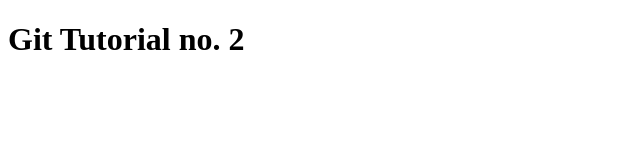
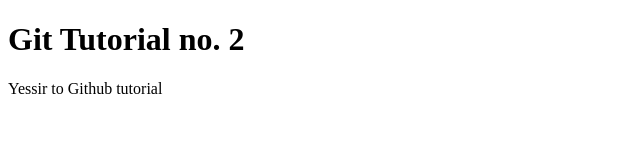
Before and after one commit to jumborich/git-two, a plain HTML site: page index.html in a window 1280 px wide. Shown: the whole page, without its empty margins (0-640 px from the left). Drawn offline with Linux system fonts and the light colour scheme.

Commit message:
added index paragraph

```diff
--- a/index.html
+++ b/index.html
@@ -3,9 +3,11 @@
 <head>
     <meta charset="UTF-8">
     <meta name="viewport" content="width=device-width, initial-scale=1.0">
-    <title>my second commit</title>
+    <title>Github tutorial-2</title>
 </head>
 <body>
+
     <h1>Git Tutorial no. 2</h1>
+    <p>Yessir to Github tutorial</p>
 </body>
 </html>
--- /dev/null
+++ b/index.js
@@ -0,0 +1 @@
+console.log('I love github!');
```
